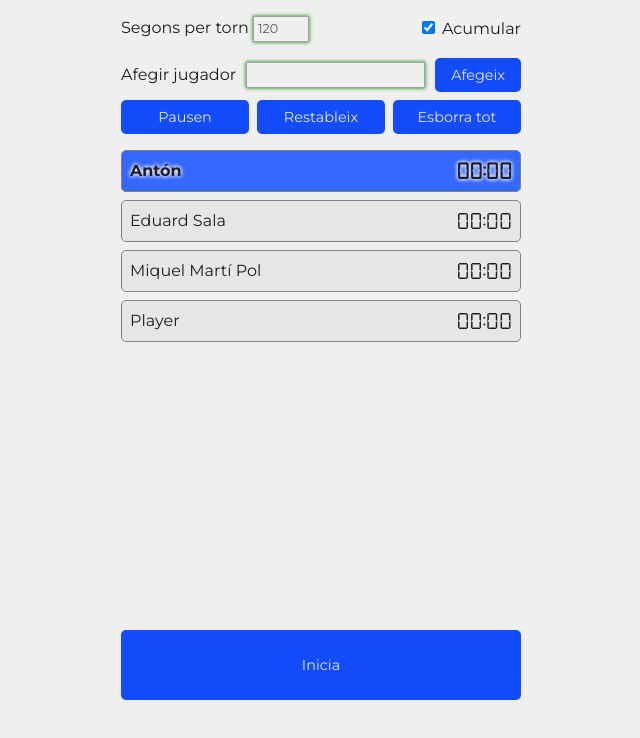
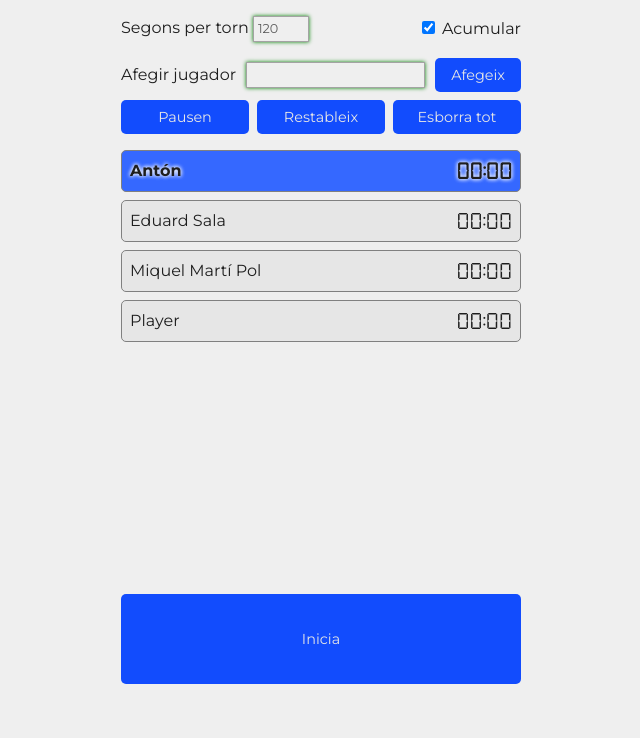
Before and after one commit to xsalagarcia/rummiclock, a website built with Parcel: page src/index.html in a window 1280 px wide. Shown: the whole page, without its empty margins (319-959 px from the left). Built offline with nearby package versions, Linux system fonts and the light colour scheme.

Commit message:
Start - continue button greater and some padding for avoiding nav android buttons.

```diff
--- a/src/index.html
+++ b/src/index.html
@@ -12,7 +12,7 @@
 
 </head>
 <body >
-    <div class="wrapper h-100dvh flex-shrink-0" style="max-width:400px; display: flex; flex-direction: column;max-height: 700px;">
+    <div class="wrapper h-100dvh flex-shrink-0 p-b-1" style="max-width:400px; display: flex; flex-direction: column;max-height: 700px;">
 
         <!--Controls-->
         <div>
@@ -56,7 +56,7 @@
 
         <!--Start-Next-Button-->
         <div class="flex-shrink-0">
-            <button class="w-100" style="height: 70px;" id="start-next-button">Inicia</button>
+            <button class="w-100" style="height: 90px;" id="start-next-button">Inicia</button>
         </div>
 
 
```
